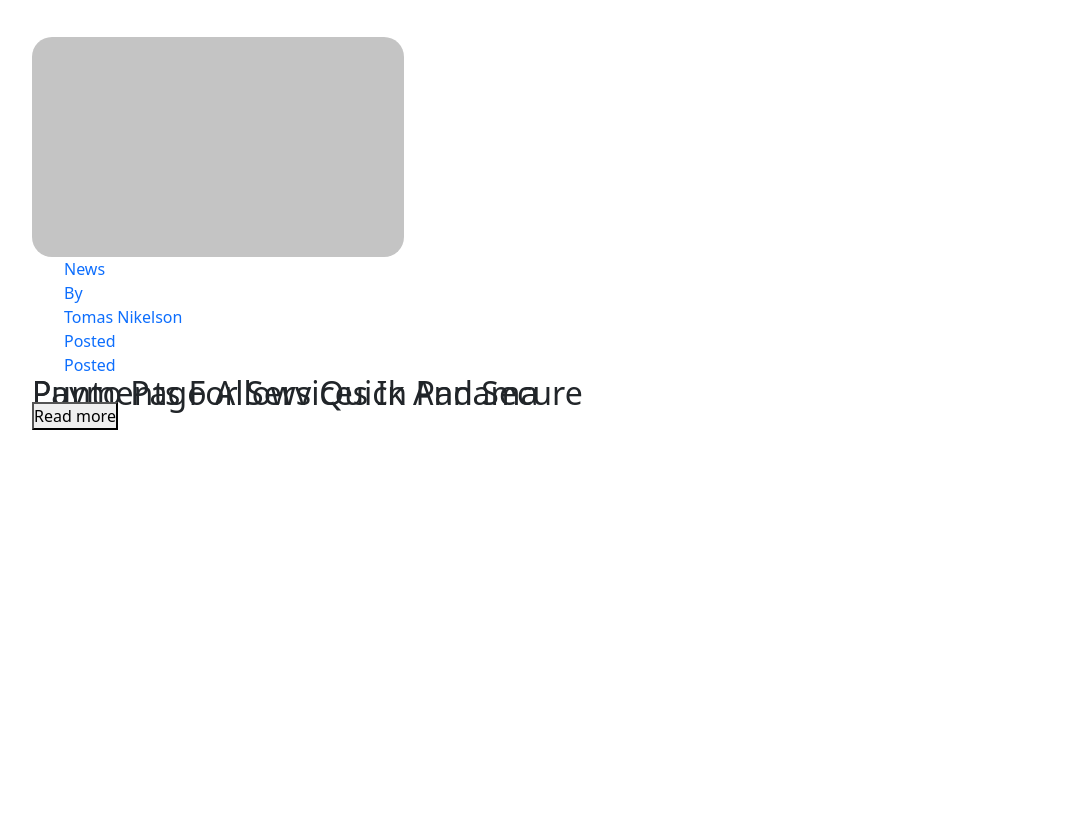
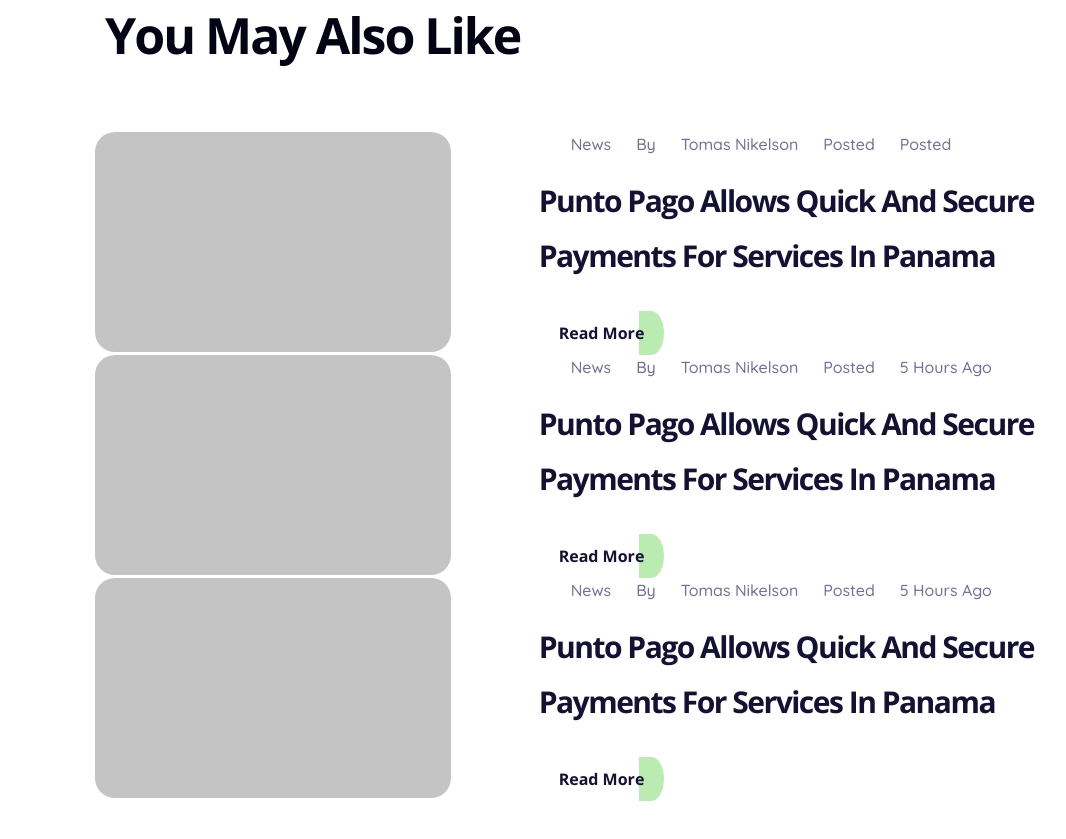
Before and after one commit to SourovKarmokar/Innovate, a plain HTML site: page index.html in a window 1280 px wide. Shown: the part 6260-7099 px from the top of the page, without its empty margins (50-1116 px from the left). Before the commit the page ends 6790 px from the top, so only its background shows below. Drawn offline with nearby package versions, Linux system fonts and the light colour scheme; a web font is replaced by a local one.

Commit message:
last update

```diff
--- a/css/style.css
+++ b/css/style.css
@@ -792,4 +792,90 @@ h1,h2,h3,h4,h5,h6,p{
     border-radius: 20px;
 }
 
+#like .blog_menu ul{
+    padding: 0;
+    margin: 0;
+}
+#like .blog_manu ul li a {
+    font-family: "Quicksand", serif;
+    font-size: 16px;
+    font-weight: 500;
+    line-height: 25px;
+    color: #726E9E;
+    margin-right: 25px;
+    transition: all linear 0.5s ;
+}
+#like .blog_manu ul li a:hover {
+    color: #1BBF00;
+}
+
+#like .blog_main .blog_menu ul li .news {
+    color: #1bbf00;
+    font-weight: bold;
+  }
+
+ h2 {
+    font-family: 'Open Sans', sans-serif;
+    font-weight: bold;
+    font-size: 30px;
+    line-height: 55px;
+    letter-spacing: -1.5px;
+    text-align: left;
+    color: #141135;
+
+
+}
+
+#like .blog_main h2 {
+    display: block;
+    font-size: 1.5em;
+    margin-block-start: 0.83em;
+    margin-block-end: 0.83em;
+    margin-inline-start: 0px;
+    margin-inline-end: 0px;
+    font-weight: bold;
+    unicode-bidi: isolate;
+}
+
+#like .blog_manu .button button{
+    font-family: "Open Sans", serif;
+    font-style: 18px;
+    font-weight: 700;
+
+    color: #141135;
+    background-color: transparent;
+    padding: 10px 20px;
+    border-radius: 100px;
+    border: none;
+    transition: all linear 0.5s ;
+    text-transform: capitalize;
+    margin-top: 20px;
+    position: relative;
+    z-index: 1;
+
+}
+
+
+#like .blog_manu .button button::after{
+   content: "";
+   position: absolute;
+   top: 0;
+   right: 0;
+   width: 20%;
+   height: 100%;
+   background-color: rgb(27, 191, 0, 0.3);
+   border-top-right-radius: 50%;
+    border-bottom-right-radius: 50%;
+    transition: all linear 0.5s ;
+    z-index: -1;
+}
+
+#like .blog_manu .button button:hover::after{
+    width: 100%;
+    height: 100%;
+    border-top-left-radius: 50%;
+    border-bottom-left-radius: 50%;
+}
+
+
 /* LIKE PART END */
--- a/index.html
+++ b/index.html
@@ -11,6 +11,10 @@
     rel="stylesheet">
   <link rel="preconnect" href="https://fonts.googleapis.com">
   <link rel="preconnect" href="https://fonts.gstatic.com" crossorigin>
+  <link rel="preconnect" href="https://fonts.googleapis.com">
+  <link rel="preconnect" href="https://fonts.gstatic.com" crossorigin>
+  <link href="https://fonts.googleapis.com/css2?family=Quicksand:wght@300..700&display=swap" rel="stylesheet">
+
   <link
     href="https://fonts.googleapis.com/css2?family=Inter:ital,opsz,wght@0,14..32,100..900;1,14..32,100..900&family=Open+Sans:ital,wght@0,300..800;1,300..800&family=Paprika&family=Space+Grotesk:wght@300..700&display=swap"
     rel="stylesheet">
@@ -519,6 +523,7 @@
     <div class="blog_main">
       <h2 class="like">You May Also Like </h2>
     </div>
+   <div class="row justify-content-lg-evenly">
     <div class="col-lg-4">
       <div class="video">
 
@@ -526,19 +531,98 @@
     </div>
     <div class="col-lg-6">
       <div class="blog_manu">
-        <ul>
+        <ul class="d-flex">
           <li><a href="">News </a></li>
           <li><a href="">By</a></li>
           <li><a href="">Tomas Nikelson </a></li>
           <li><a href="">Posted</a></li>
           <li><a href="">Posted</a></li>
         </ul>
-        <h2>Punto Pago Allows Quick And Secure
-          Payments For Services In Panama</h2>
+        <h2>Punto Pago Allows Quick And Secure Payments For Services In Panama</h2>
 
-          <button>Read more</button>
+          <div class="button">
+            <button>Read more</button>
+          </div>
+      </div>
+
+
+
+
+
+
+    </div>
+
+
+
+    <div class="col-lg-4">
+      <div class="video">
+
       </div>
     </div>
+    <div class="col-lg-6">
+      <div class="blog_manu">
+        <ul class="d-flex">
+          <li><a href="">News </a></li>
+          <li><a href="">By</a></li>
+          <li><a href="">Tomas Nikelson </a></li>
+          <li><a href="">Posted</a></li>
+          <li><a href="">5 Hours Ago </a></li>
+        </ul>
+        <h2>Punto Pago Allows Quick And Secure Payments For Services In Panama</h2>
+
+          <div class="button">
+            <button>Read more</button>
+          </div>
+      </div>
+
+
+
+
+
+
+    </div>
+
+
+
+    <div class="col-lg-4">
+      <div class="video">
+
+      </div>
+    </div>
+    <div class="col-lg-6">
+      <div class="blog_manu">
+        <ul class="d-flex">
+          <li><a href="">News </a></li>
+          <li><a href="">By</a></li>
+          <li><a href="">Tomas Nikelson </a></li>
+          <li><a href="">Posted</a></li>
+          <li><a href="">5 Hours Ago </a></li>
+        </ul>
+        <h2>Punto Pago Allows Quick And Secure Payments For Services In Panama</h2>
+
+          <div class="button">
+            <button>Read more</button>
+          </div>
+      </div>
+
+
+
+
+
+
+    </div>
+
+
+
+
+
+
+
+
+
+
+    </div>
+   </div>
 
 
       </div>
```
Also changed, not shown: font.txt.
